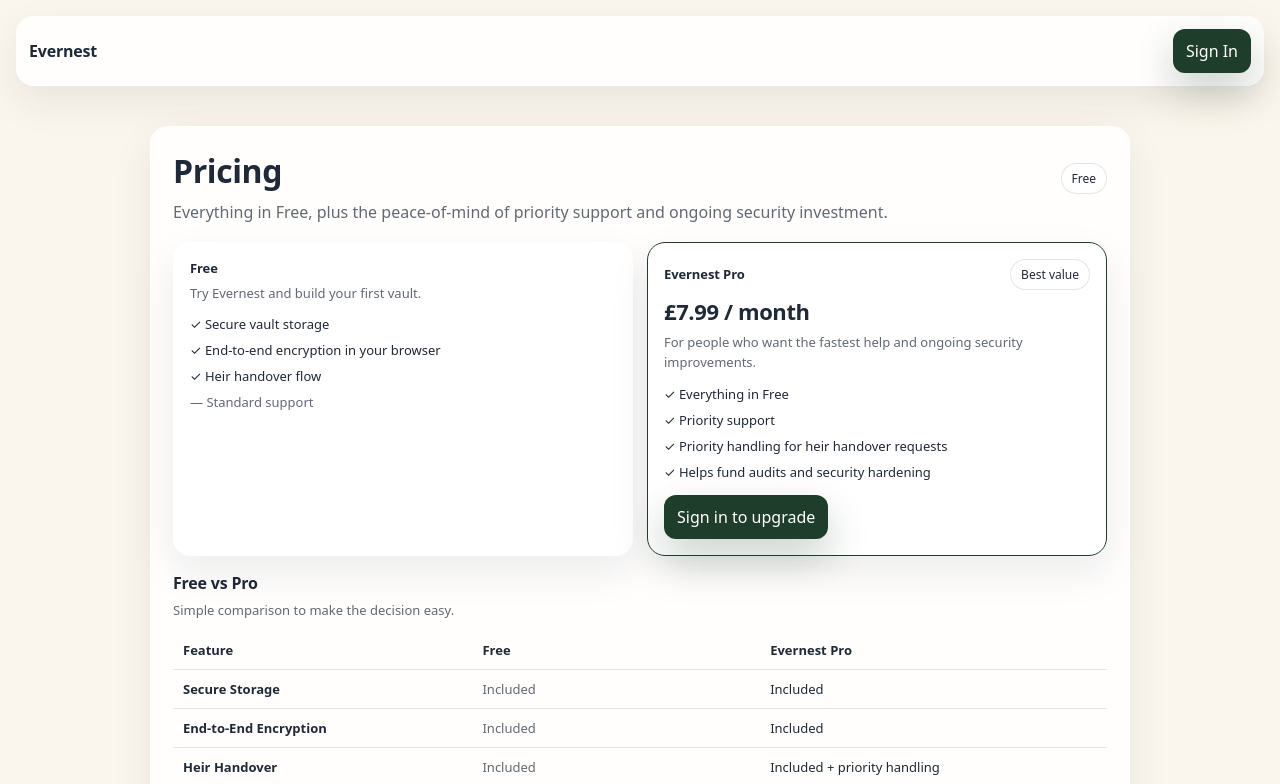
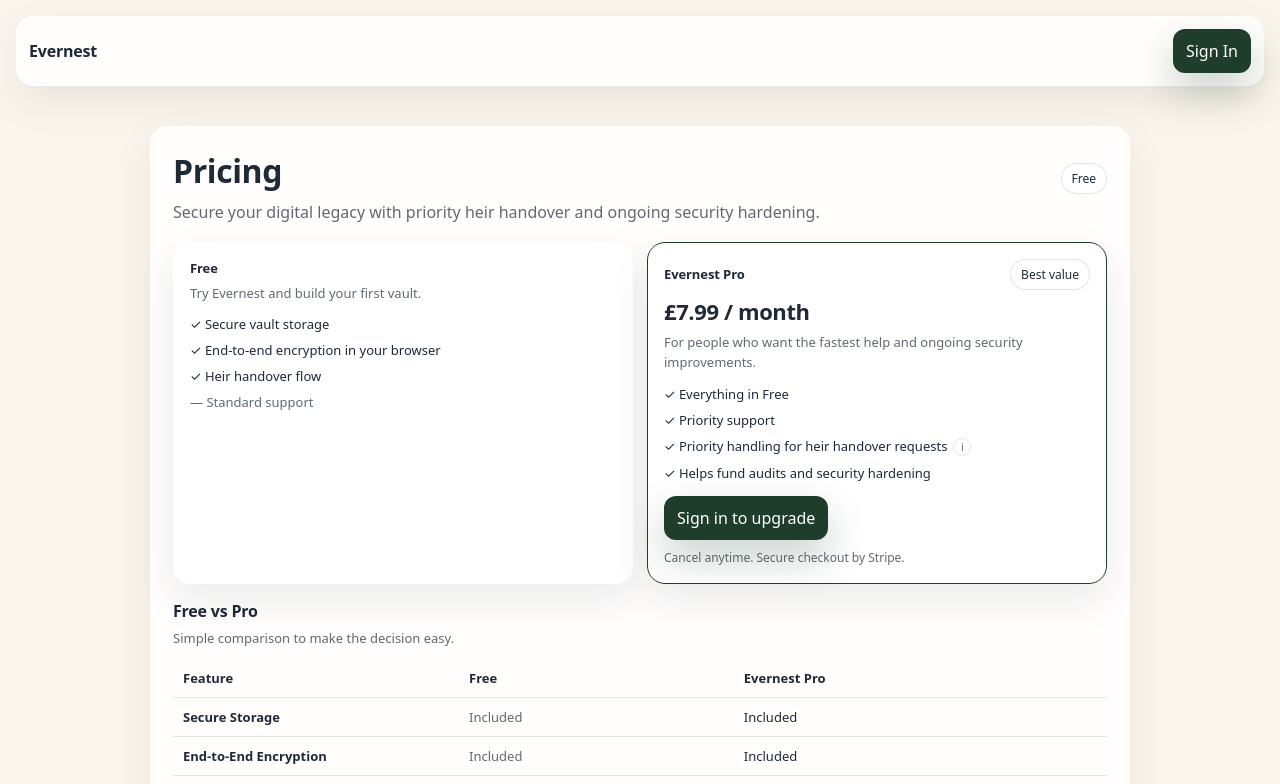
Before and after one commit to jeat14/custom, a React (Vite) app in the folder frontend/: page /pricing in a window 1280 px wide. Shown: the top 784 px of the page. Built offline with nearby package versions, Linux system fonts and the light colour scheme; no server answers.

Commit message:
Update pricing copy and sitemap

```diff
--- a/frontend/src/ui/Pricing.tsx
+++ b/frontend/src/ui/Pricing.tsx
@@ -1,4 +1,4 @@
-import { useEffect, useMemo, useState } from 'react'
+import { useEffect, useMemo, useState, type ReactNode } from 'react'
 import { Link, useLocation, useNavigate } from 'react-router-dom'
 import { supabase, supabaseMissingEnv } from '../supabaseClient'
 import { useSupabaseSession } from '../hooks/useSupabaseSession'
@@ -188,10 +188,41 @@
 
   const priceText = '£7.99 / month'
 
-  const featureRows = [
+  const tooltipStyle: Record<string, any> = {
+    display: 'inline-flex',
+    alignItems: 'center',
+    justifyContent: 'center',
+    width: 16,
+    height: 16,
+    borderRadius: 999,
+    border: '1px solid var(--border)',
+    color: 'var(--muted)',
+    fontSize: 11,
+    lineHeight: 1,
+    marginLeft: 6,
+    cursor: 'help',
+    userSelect: 'none',
+  }
+
+  const priorityHandlingTooltip = 'Heir verification requests are reviewed within 4 business hours.'
+
+  type FeatureRow = { feature: string; free: ReactNode; pro: ReactNode }
+
+  const featureRows: FeatureRow[] = [
     { feature: 'Secure Storage', free: 'Included', pro: 'Included' },
     { feature: 'End‑to‑End Encryption', free: 'Included', pro: 'Included' },
-    { feature: 'Heir Handover', free: 'Included', pro: 'Included + priority handling' },
+    {
+      feature: 'Heir Handover',
+      free: 'Included',
+      pro: (
+        <span>
+          Included + priority handling
+          <span role="img" aria-label="What does priority handling mean?" title={priorityHandlingTooltip} style={tooltipStyle}>
+            i
+          </span>
+        </span>
+      ),
+    },
     { feature: 'Support', free: 'Community / standard', pro: 'Priority support' },
     { feature: 'Monthly Price', free: '£0', pro: '£7.99' },
   ]
@@ -203,7 +234,7 @@
           <div>
             <h1 style={{ margin: 0, letterSpacing: -0.4 }}>Pricing</h1>
             <div className="muted" style={{ marginTop: 8, lineHeight: 1.6 }}>
-              Everything in Free, plus the peace‑of‑mind of priority support and ongoing security investment.
+              Secure your digital legacy with priority heir handover and ongoing security hardening.
             </div>
           </div>
           <div className="pill" style={{ fontSize: 12 }}>
@@ -251,7 +282,12 @@
             <div style={{ marginTop: 12, display: 'flex', flexDirection: 'column', gap: 8, fontSize: 13 }}>
               <div>✓ Everything in Free</div>
               <div>✓ Priority support</div>
-              <div>✓ Priority handling for heir handover requests</div>
+              <div>
+                ✓ Priority handling for heir handover requests
+                <span role="img" aria-label="What does priority handling mean?" title={priorityHandlingTooltip} style={tooltipStyle}>
+                  i
+                </span>
+              </div>
               <div>✓ Helps fund audits and security hardening</div>
             </div>
 
@@ -265,6 +301,9 @@
                   {isBusy ? 'Opening…' : session ? 'Unlock Pro Features' : 'Sign in to upgrade'}
                 </button>
               )}
+            </div>
+            <div className="muted" style={{ marginTop: 8, fontSize: 12, lineHeight: 1.6 }}>
+              Cancel anytime. Secure checkout by Stripe.
             </div>
           </div>
         </div>
@@ -296,6 +335,9 @@
                 ))}
               </tbody>
             </table>
+          </div>
+          <div className="muted" style={{ marginTop: 10, fontSize: 13, lineHeight: 1.6 }}>
+            Trusted by early adopters securing their digital estates with Evernest.
           </div>
         </div>
 
```
Also changed, not shown: 1 other file (tests, documents, lock files or other folders).
